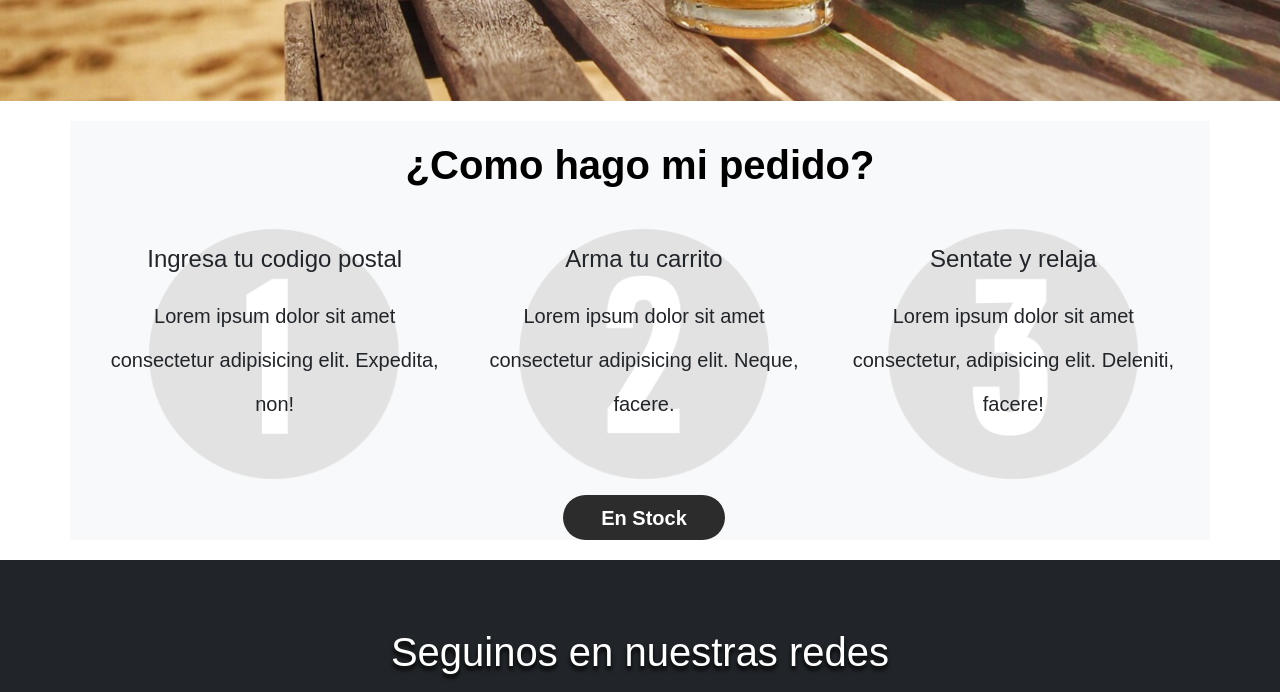
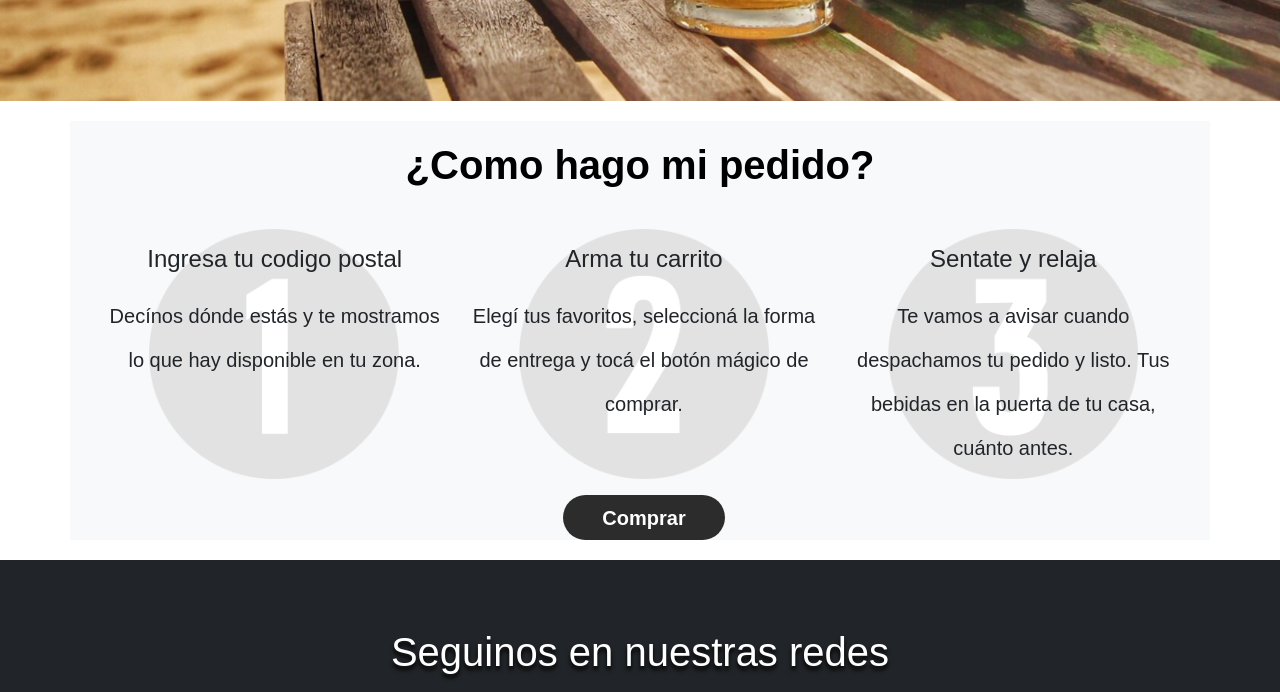
Before and after one commit to nsurace1/Proyecto-Golden-Beer-Nuevo, a plain HTML site: page index.html in a window 1280 px wide. Shown: the part 824-1516 px from the top of the page. Drawn offline with nearby package versions, Linux system fonts and the light colour scheme.

Commit message:
Agregando texto de pasos y cambiando boton de compra

```diff
--- a/index.html
+++ b/index.html
@@ -66,18 +66,18 @@
       <div class="row contenedor1">
         <div class="col-lg-4 py-3 mb-3 paso1">
           <h4 class="titulo4">Ingresa tu codigo postal</h4>
-          <p class="texto1">Lorem ipsum dolor sit amet consectetur adipisicing elit. Expedita, non!</p>
+          <p class="texto1">Decínos dónde estás y te mostramos lo que hay disponible en tu zona.</p>
         </div>
         <div class="col-lg-4 py-3 mb-3 paso2">
           <h4 class="titulo4">Arma tu carrito</h4>
-          <p class="texto1">Lorem ipsum dolor sit amet consectetur adipisicing elit. Neque, facere.</p>
+          <p class="texto1">Elegí tus favoritos, seleccioná la forma de entrega y tocá el botón mágico de comprar.</p>
         </div>
         <div class="col-lg-4 py-3 mb-3 paso3">
           <h4 class="titulo4">Sentate y relaja</h4>
-          <p class="texto1">Lorem ipsum dolor sit amet consectetur, adipisicing elit. Deleniti, facere!</p>
+          <p class="texto1">Te vamos a avisar cuando despachamos tu pedido y listo. Tus bebidas en la puerta de tu casa, cuánto antes.</p>
         </div>
         <div>
-          <a href="./paginas/galeria.html"><button class="btn2 conTransicion2">En Stock</button></a>
+          <a href="./paginas/galeria.html"><button class="btn2 conTransicion2">Comprar</button></a>
         </div>
       </div>
     </section>
```
